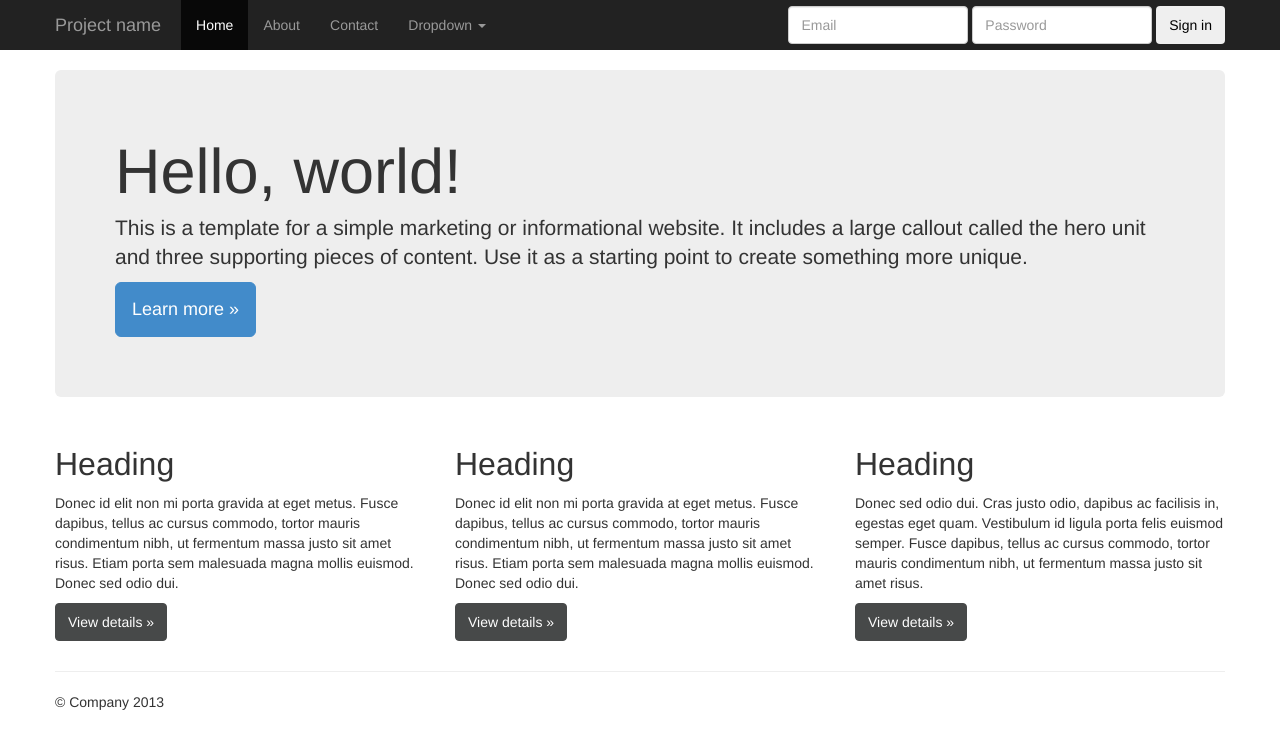
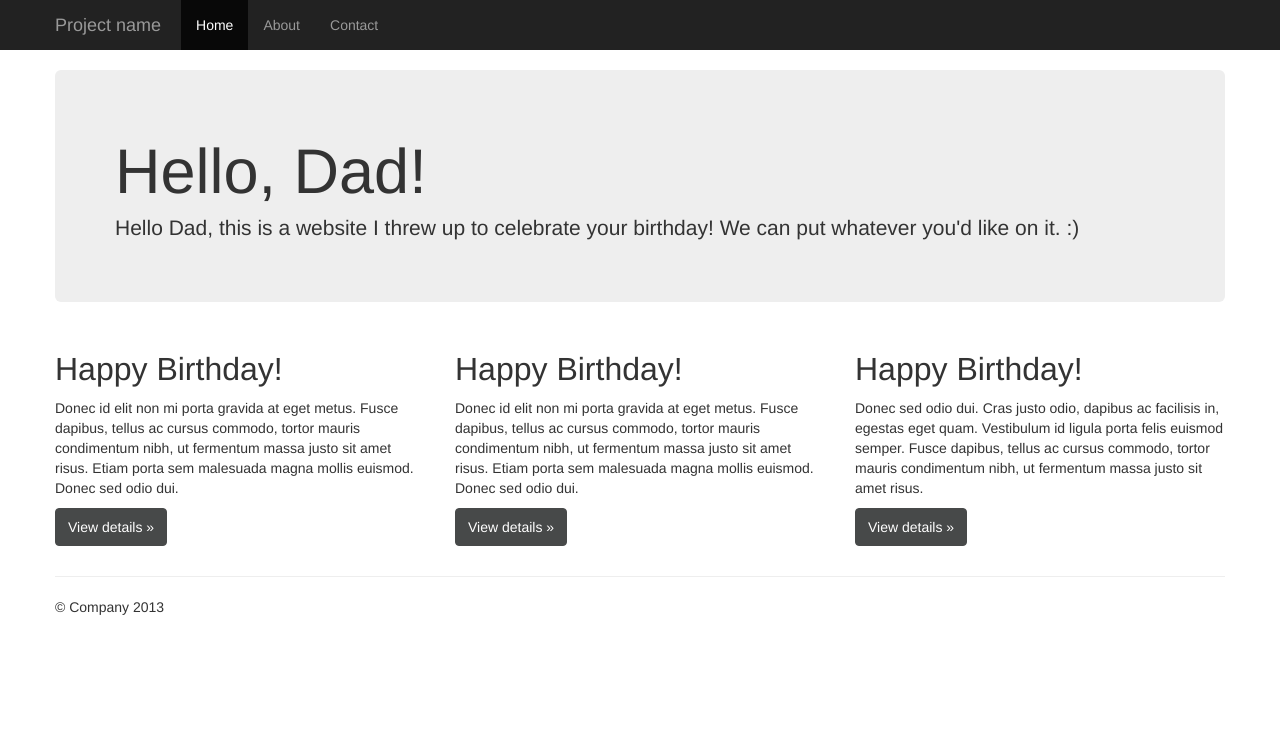
Before and after one commit to Durell/tds, a plain HTML site: page jumbotron/index.html in a window 1280 px wide. Drawn offline with Linux system fonts and the light colour scheme.

Commit message:
happy birthday

```diff
--- a/jumbotron/index.html
+++ b/jumbotron/index.html
@@ -6,7 +6,7 @@
     <meta name="description" content="">
     <meta name="author" content="">
 
-    <title>Jumbotron Template for Bootstrap</title>
+    <title>Happy Birthday!</title>
 
     <!-- Bootstrap core CSS -->
     <link href="../bootstrap/css/bootstrap.css" rel="stylesheet">
@@ -30,24 +30,7 @@
             <li class="active"><a href="#">Home</a></li>
             <li><a href="#about">About</a></li>
             <li><a href="#contact">Contact</a></li>
-            <li class="dropdown">
-              <a href="#" class="dropdown-toggle" data-toggle="dropdown">Dropdown <b class="caret"></b></a>
-              <ul class="dropdown-menu">
-                <li><a href="#">Action</a></li>
-                <li><a href="#">Another action</a></li>
-                <li><a href="#">Something else here</a></li>
-                <li class="divider"></li>
-                <li class="dropdown-header">Nav header</li>
-                <li><a href="#">Separated link</a></li>
-                <li><a href="#">One more separated link</a></li>
-              </ul>
-            </li>
           </ul>
-          <form class="navbar-form form-inline pull-right">
-            <input type="text" placeholder="Email" class="form-control">
-            <input type="password" placeholder="Password" class="form-control">
-            <button type="submit" class="btn">Sign in</button>
-          </form>
         </div><!--/.nav-collapse -->
       </div>
     </div>
@@ -56,9 +39,8 @@
 
       <!-- Main jumbotron for a primary marketing message or call to action -->
       <div class="jumbotron">
-        <h1>Hello, world!</h1>
-        <p>This is a template for a simple marketing or informational website. It includes a large callout called the hero unit and three supporting pieces of content. Use it as a starting point to create something more unique.</p>
-        <p><a class="btn btn-primary btn-large">Learn more &raquo;</a></p>
+        <h1 align:"center">Hello, Dad!</h1>
+        <p>Hello Dad, this is a website I threw up to celebrate your birthday! We can put whatever you'd like on it. :)</p>
       </div>
 
       <div class="body-content">
@@ -66,17 +48,17 @@
         <!-- Example row of columns -->
         <div class="row">
           <div class="col-lg-4">
-            <h2>Heading</h2>
+            <h2>Happy Birthday!</h2>
             <p>Donec id elit non mi porta gravida at eget metus. Fusce dapibus, tellus ac cursus commodo, tortor mauris condimentum nibh, ut fermentum massa justo sit amet risus. Etiam porta sem malesuada magna mollis euismod. Donec sed odio dui. </p>
             <p><a class="btn btn-default" href="#">View details &raquo;</a></p>
           </div>
           <div class="col-lg-4">
-            <h2>Heading</h2>
+            <h2>Happy Birthday!</h2>
             <p>Donec id elit non mi porta gravida at eget metus. Fusce dapibus, tellus ac cursus commodo, tortor mauris condimentum nibh, ut fermentum massa justo sit amet risus. Etiam porta sem malesuada magna mollis euismod. Donec sed odio dui. </p>
             <p><a class="btn btn-default" href="#">View details &raquo;</a></p>
          </div>
           <div class="col-lg-4">
-            <h2>Heading</h2>
+            <h2>Happy Birthday!</h2>
             <p>Donec sed odio dui. Cras justo odio, dapibus ac facilisis in, egestas eget quam. Vestibulum id ligula porta felis euismod semper. Fusce dapibus, tellus ac cursus commodo, tortor mauris condimentum nibh, ut fermentum massa justo sit amet risus.</p>
             <p><a class="btn btn-default" href="#">View details &raquo;</a></p>
           </div>
```
